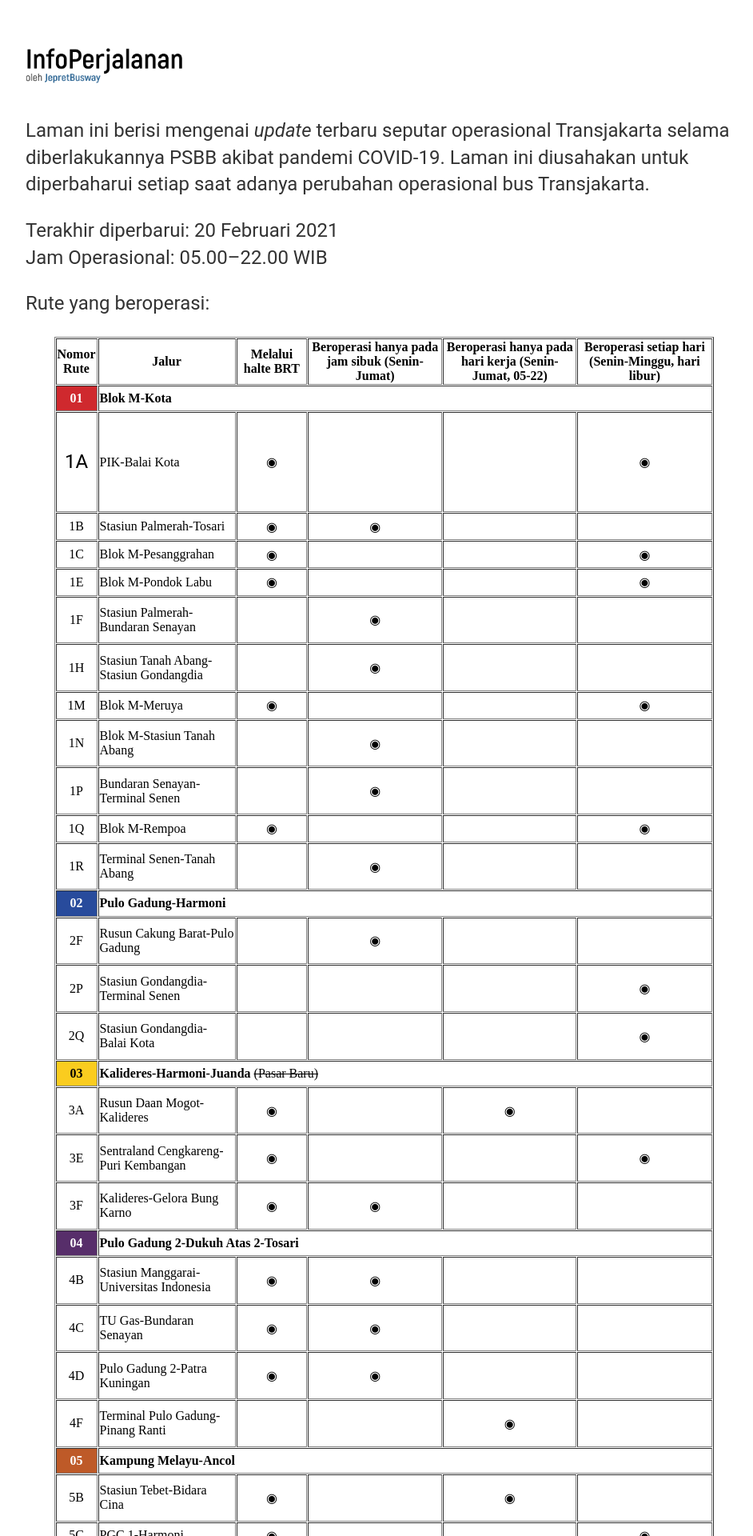
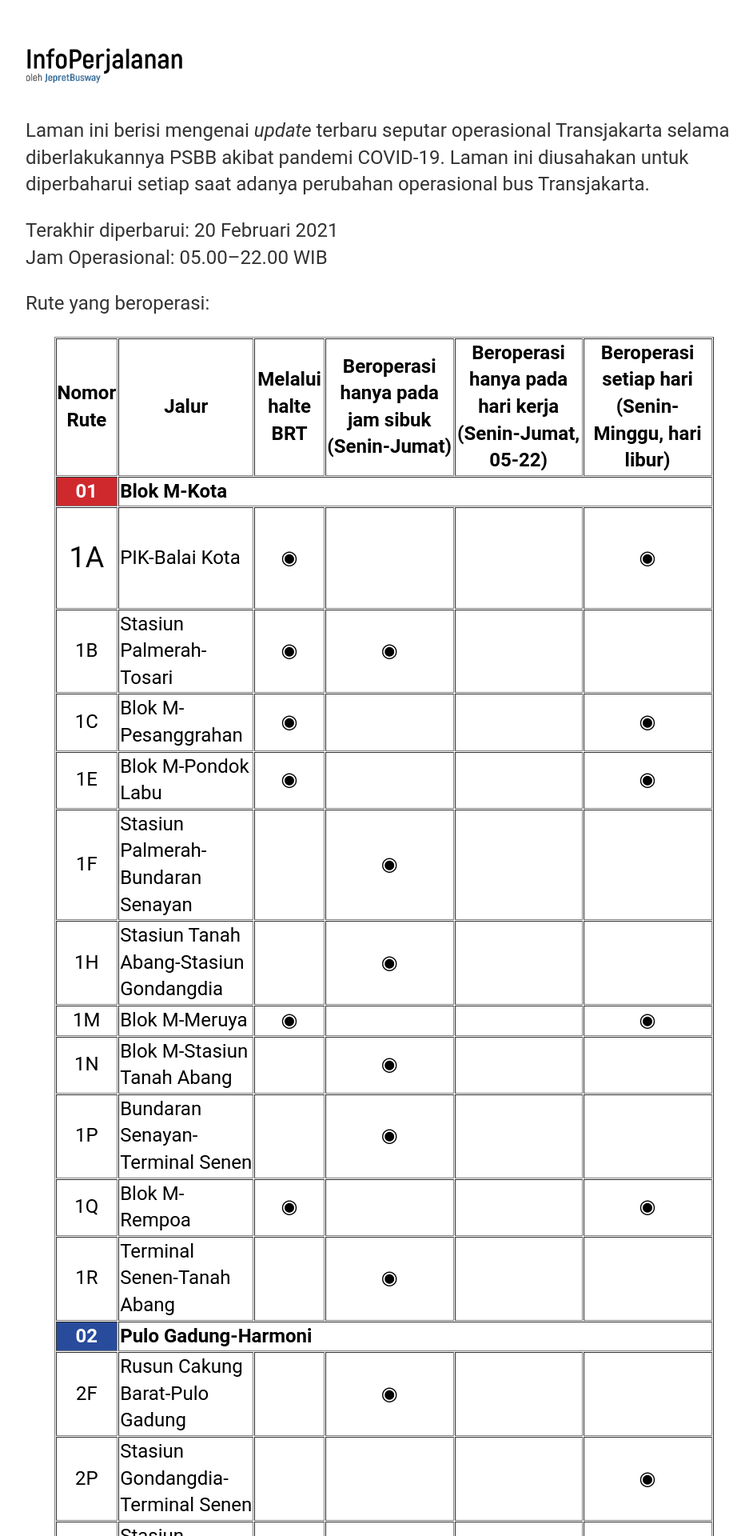
Before and after one commit to jepbusway/InfoPerjalanan2, a Jekyll site: the page built from index.html, in a window 1280 px wide. Shown: the top 1920 px of the page at 80% size, without its empty margins (160-1102 px from the left). Built offline with Jekyll 4.4.1, drawn with Linux system fonts in a browser that asks for light colours.

Commit message:
Update main.css

```diff
--- a/css/main.css
+++ b/css/main.css
@@ -23,7 +23,7 @@
     font-size: 3em;
     font-family:'Akrobat';
 }
-p, dt, dd{
+p, dt, dd, td, th{
     font-size: 1.5em;
     line-height: 1.4em;
     font-family: 'Roboto';
```
